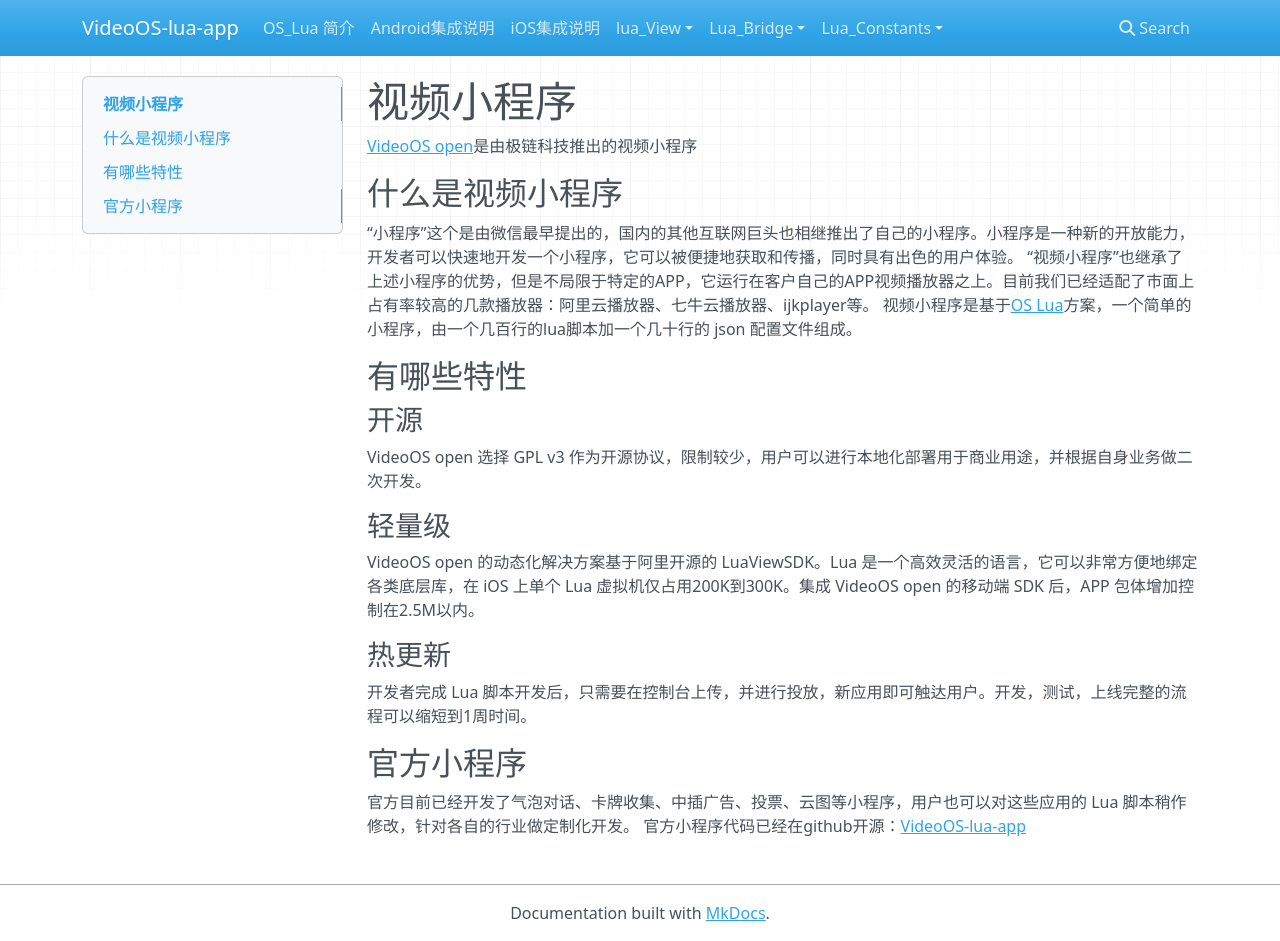
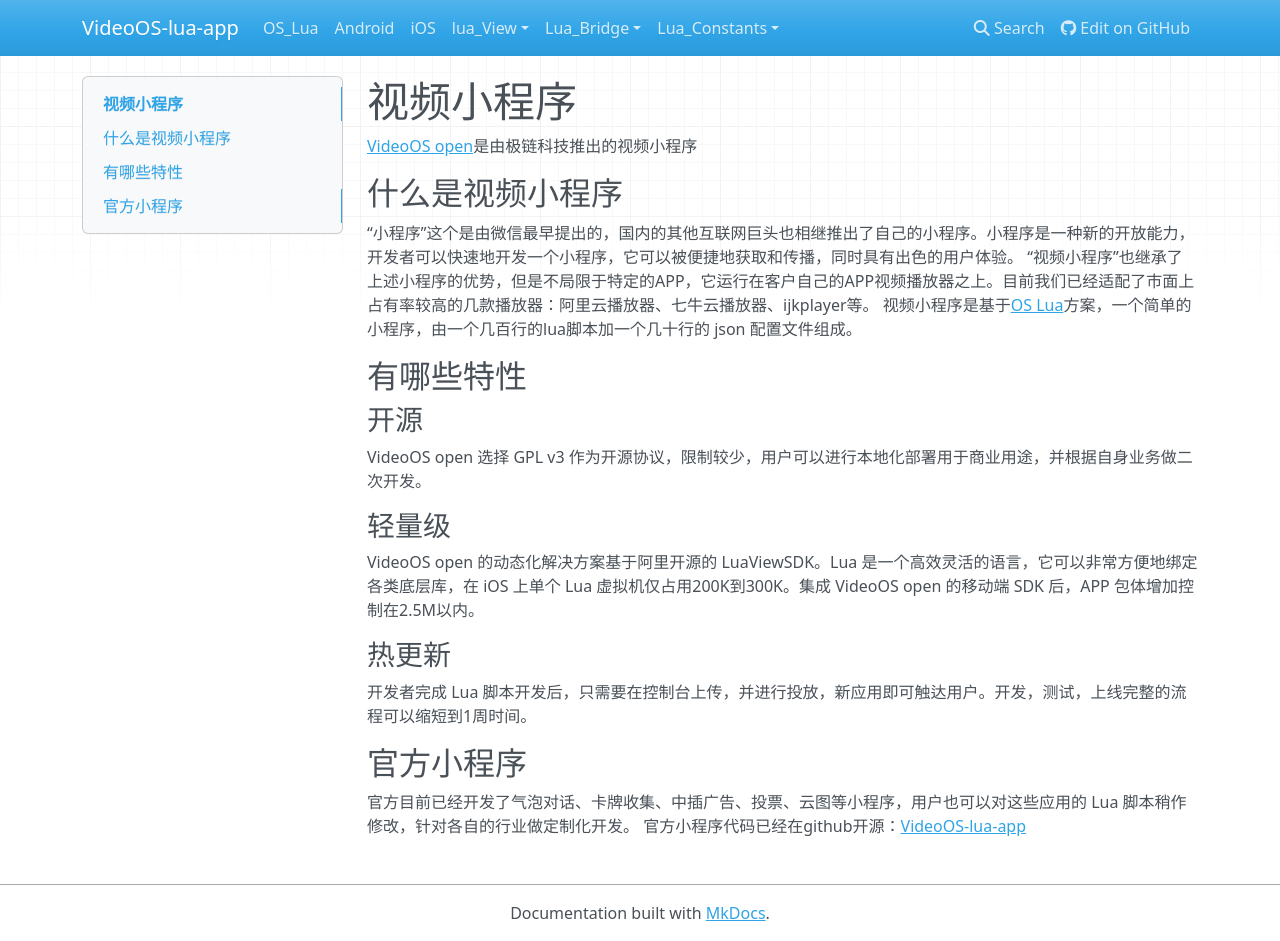
Before and after one commit to VideoOS/VideoOS-lua-app, an MkDocs documentation site: the page built from docs/index.md, in a window 1280 px wide and 941 px high. Built offline with MkDocs 1.6.1, drawn with Linux system fonts in a browser that asks for light colours; nearby versions of some CDN libraries.

Commit message:
添加github导航

```diff
--- a/mkdocs.yml
+++ b/mkdocs.yml
@@ -1,8 +1,9 @@
 site_name: VideoOS-lua-app
+repo_url: https://github.com/VideoOS/VideoOS-lua-app
 nav:
-  - 'OS_Lua 简介': 'OS_Lua.md'
-  - 'Android集成说明': 'Android.md'
-  - 'iOS集成说明': 'iOS.md'
+  - 'OS_Lua': 'OS_Lua.md'
+  - 'Android': 'Android.md'
+  - 'iOS': 'iOS.md'
   - 'lua_View':
      - 'Alert': 'API/Lua_View/Alert.md'
      - 'Animation': 'API/Lua_View/Animation.md'
```
